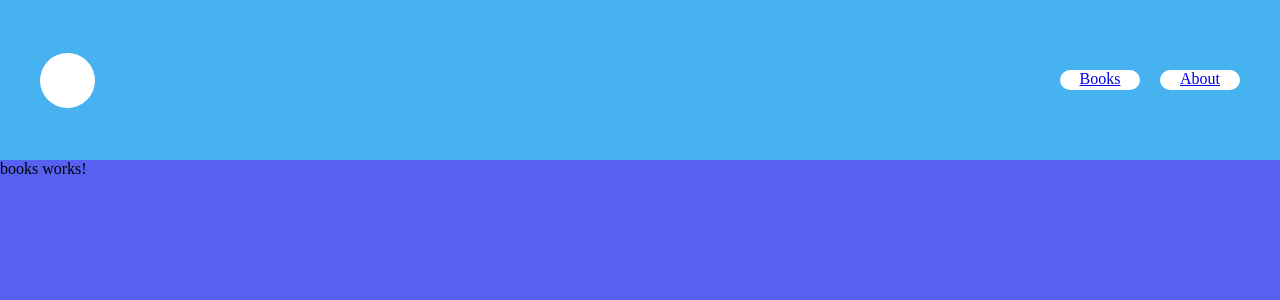
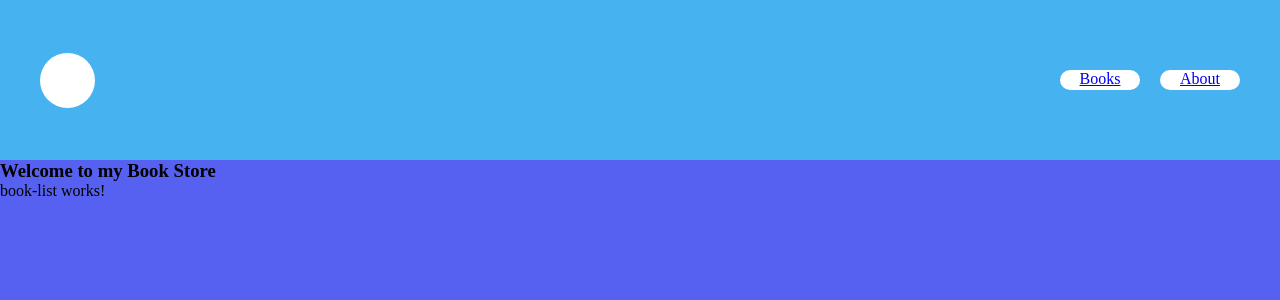
Before and after one commit to web-dave/angular-workshop-standalone, an Angular app: page /books in a window 1280 px wide. Shown: the top 300 px of the page. Built offline with nearby package versions, Linux system fonts and the light colour scheme.

Commit message:
child routing

```diff
--- /dev/null
+++ b/src/app/book-list/book-list.component.html
@@ -0,0 +1 @@
+<p>book-list works!</p>
--- a/src/app/books/books.component.html
+++ b/src/app/books/books.component.html
@@ -1 +1,2 @@
-<p>books works!</p>
+<h3>Welcome to my Book Store</h3>
+<router-outlet />
```
Also changed, not shown: src/app/app.routes.ts (+7 -0 lines), src/app/book-list/book-list.component.ts (added, +12 -0 lines), src/app/books/books.component.ts (+4 -5 lines), src/app/book-list/book-list.component.scss (added), 1 other file (tests, documents, lock files or other folders).
